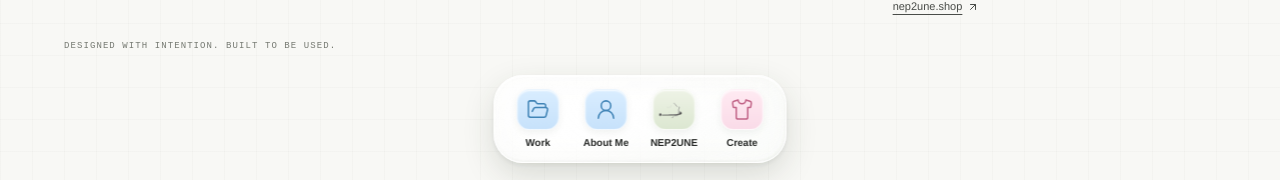
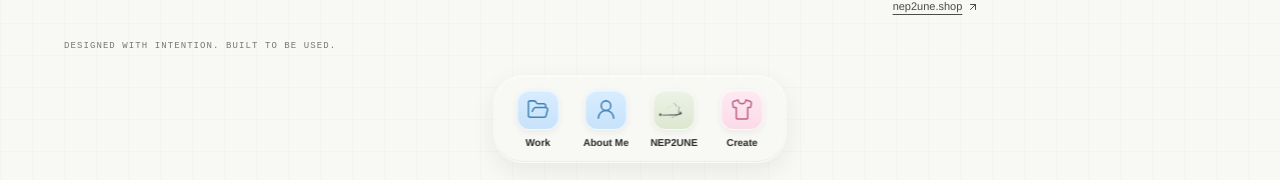
Before and after one commit to kylep16/kyle-portfolio, a React (Vite) app: page / in a window 1280 px wide. Shown: the part 617-797 px from the top of the page. Built offline with nearby package versions, Linux system fonts and the light colour scheme.

Commit message:
Make navigation dock clear with no white fill and minimal glass blur

```diff
--- a/src/home.css
+++ b/src/home.css
@@ -62,7 +62,7 @@
 .home-about{padding-top:45px;padding-bottom:45px;display:grid;grid-template-columns:1fr 1.2fr;gap:44px}.home-about h2{margin-top:18px;font-size:clamp(30px,3.2vw,44px)}.home-about p{font-size:14px;line-height:1.8;color:var(--char);max-width:55ch}.home-about .home-skills{font:10px/1.8 monospace;margin-top:15px;color:var(--mute)}
 .home-about-link{display:inline-flex;align-items:center;gap:8px;min-height:44px;margin-top:10px;font-size:13px;text-decoration:underline;text-underline-offset:5px}
 .home-contact{display:flex;align-items:center;justify-content:space-between;gap:30px;padding-top:35px;padding-bottom:65px}.home-contact h2{font-size:clamp(28px,3vw,40px);max-width:22ch}.home-contact>a{flex-shrink:0}
-.glass-dock{position:fixed;left:50%;bottom:calc(20px + env(safe-area-inset-bottom));transform:translateX(-50%);z-index:60;display:flex;align-items:center;gap:9px;padding:10px 14px 9px;border:1px solid #fff;border-radius:27px;background:#ffffffad;-webkit-backdrop-filter:blur(22px);backdrop-filter:blur(22px);box-shadow:0 13px 35px #313e2a24,inset 0 0 18px #fff9}
+.glass-dock{position:fixed;left:50%;bottom:calc(20px + env(safe-area-inset-bottom));transform:translateX(-50%);z-index:60;display:flex;align-items:center;gap:9px;padding:10px 14px 9px;border:1px solid #fff;border-radius:27px;background:transparent;-webkit-backdrop-filter:blur(4px);backdrop-filter:blur(4px);box-shadow:0 8px 24px #313e2a14}
 .glass-dock>a,.glass-dock>button{display:flex;flex-direction:column;align-items:center;gap:6px;min-width:59px;padding:3px 4px;border-radius:14px;font-size:10px;line-height:1.4}
 .dock-tile{display:grid;place-items:center;width:43px;height:41px;border:1px solid #fff9;border-radius:13px;box-shadow:0 3px 8px #303a2910;transition:transform .25s}.glass-dock>a:hover .dock-tile,.glass-dock>button:hover .dock-tile{transform:translateY(-5px) rotate(-4deg)}
 .dock-blue{background:linear-gradient(#d9edff,#c7e2fb);color:#4285b7}.dock-cream{background:linear-gradient(#fff4dc,#f4e8cd);color:#a48647}.dock-gray{background:linear-gradient(#eeefef,#dce0e0);color:#404846}.dock-pink{background:linear-gradient(#ffeaf2,#fadbe8);color:#c26588}
@@ -81,13 +81,13 @@
 .rail-controls{gap:12px;padding-right:30px;padding-left:30px}.rail-controls>button:not(.rail-pause){flex:none}.rail-controls .rail-pause{right:0}
 .rail-footer{display:flex;align-items:center;justify-content:center;gap:14px;margin-top:12px;flex-wrap:wrap}.rail-footer>a{display:inline-flex;align-items:center;gap:5px;font-size:11px;color:var(--char);min-height:44px;text-decoration:underline;text-underline-offset:4px}
 
-/* Liquid glass: translucent surface, diffused background, and a moving highlight. */
-.site .glass-dock{--glass-x:35%;isolation:isolate;border:1px solid #ffffffbd;background:radial-gradient(ellipse at var(--glass-x) 0%,#ffffff5a,transparent 65%),linear-gradient(145deg,#ffffff3b,#ffffff08 45%,#e6eee535);-webkit-backdrop-filter:blur(18px) saturate(180%) brightness(1.08);backdrop-filter:blur(18px) saturate(180%) brightness(1.08);box-shadow:0 12px 32px #26332226,0 2px 5px #26332212,inset 0 1px 1px #fffffff2,inset 1px 0 2px #ffffffbf,inset 0 -1px 2px #70836f24;border-radius:29px}
-.glass-dock::before{content:"";position:absolute;inset:2px;border-radius:inherit;background:linear-gradient(125deg,#ffffff6b,transparent 23%,transparent 74%,#ffffff5e);pointer-events:none;z-index:-1}
-.glass-dock::after{content:"";position:absolute;inset:0;border-radius:inherit;box-shadow:inset 0 0 0 1px #ffffff35,inset 0 -6px 10px #ffffff24;pointer-events:none}
+/* Clear liquid glass: no surface tint, with a light blur and edge reflection. */
+.site .glass-dock{--glass-x:35%;isolation:isolate;border:1px solid #ffffff70;background:transparent;-webkit-backdrop-filter:blur(4px) saturate(120%);backdrop-filter:blur(4px) saturate(120%);box-shadow:0 8px 24px #26332214,inset 0 1px 1px #ffffff70,inset 0 -1px 1px #70836f18;border-radius:29px}
+.glass-dock::before{content:none}
+.glass-dock::after{content:none}
 .site .glass-dock>a,.site .glass-dock>button{position:relative;font-weight:600;border-radius:17px;transition:background .25s}.site .glass-dock>a:hover,.site .glass-dock>button:hover{background:#ffffff36}
 .dock-tile{background-color:#ffffff3d;border-color:#ffffffa8;box-shadow:0 3px 7px #303a2910,inset 0 1px 2px #ffffffd1}
-@supports not ((backdrop-filter:blur(1px)) or (-webkit-backdrop-filter:blur(1px))){.site .glass-dock{background:#f8faf235}}
+@supports not ((backdrop-filter:blur(1px)) or (-webkit-backdrop-filter:blur(1px))){.site .glass-dock{background:transparent}}
 @media(max-width:1000px){.rail-caption{width:185px;max-width:185px;font-size:11px}.rail-controls{gap:8px;padding-left:24px;padding-right:24px}}
 @media(max-width:700px){.rail-caption{width:195px;max-width:195px;font-size:11px}.rail-controls{gap:8px;padding-right:25px;padding-left:0}.rail-controls button{width:28px;height:28px}.site .glass-dock{border-radius:25px}.rail-footer{gap:7px;margin-top:10px}.rail-footer>a{font-size:11px;min-height:44px}}
 @media(prefers-reduced-motion:reduce){.hanger-body{will-change:auto}.rail-piece{will-change:auto}.site .glass-dock>a,.site .glass-dock>button{transition:none}}
```
